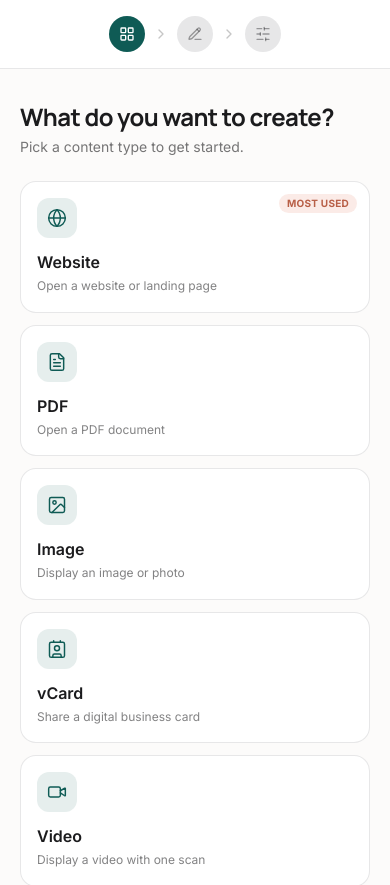
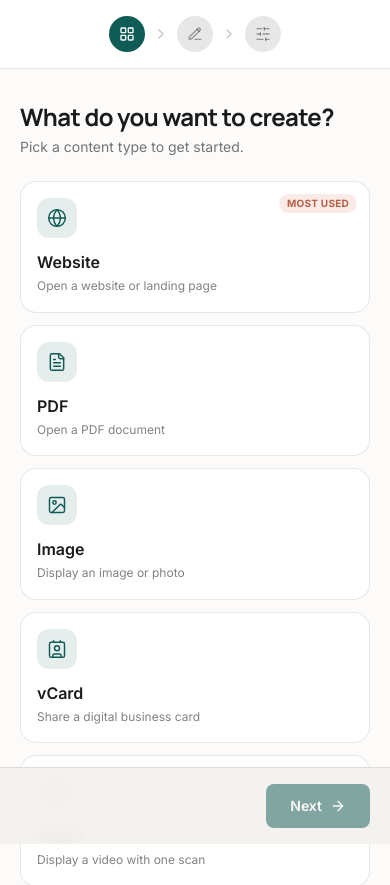
Before and after one commit to killed123231231231231/masaar, a Next.js app: page /create in a window 390 px wide. Shown: the top 885 px of the page. Built offline with nearby package versions, Linux system fonts and the light colour scheme; no server answers.

Commit message:
feat(wizard): mobile sticky footer + Session A.5 report
Footer nav sticks to the viewport bottom on mobile (spec §8),
reverts to inline ≥ sm. Adds SPRINT2_SESSION_A5_REPORT.md (commits,
acceptance status, diagnostics outcome, deferrals, honest self-audit,
open questions).

```diff
--- a/src/app/create/wizard-client.tsx
+++ b/src/app/create/wizard-client.tsx
@@ -256,8 +256,8 @@ export default function WizardClient({ isAuthed }: { isAuthed: boolean }) {
           />
         )}
 
-        {/* Footer nav */}
-        <div className="mt-10 flex items-center justify-between">
+        {/* Footer nav — sticky at the bottom on mobile (spec §8) */}
+        <div className="sticky bottom-0 z-20 -mx-5 mt-10 flex items-center justify-between border-t border-charcoal/10 bg-sand-light/95 px-5 py-4 backdrop-blur sm:static sm:mx-0 sm:border-0 sm:bg-transparent sm:px-0 sm:py-0 sm:backdrop-blur-none">
           {step > 1 ? (
             <button
               type="button"
```
Also changed, not shown: 1 other file (tests, documents, lock files or other folders).
